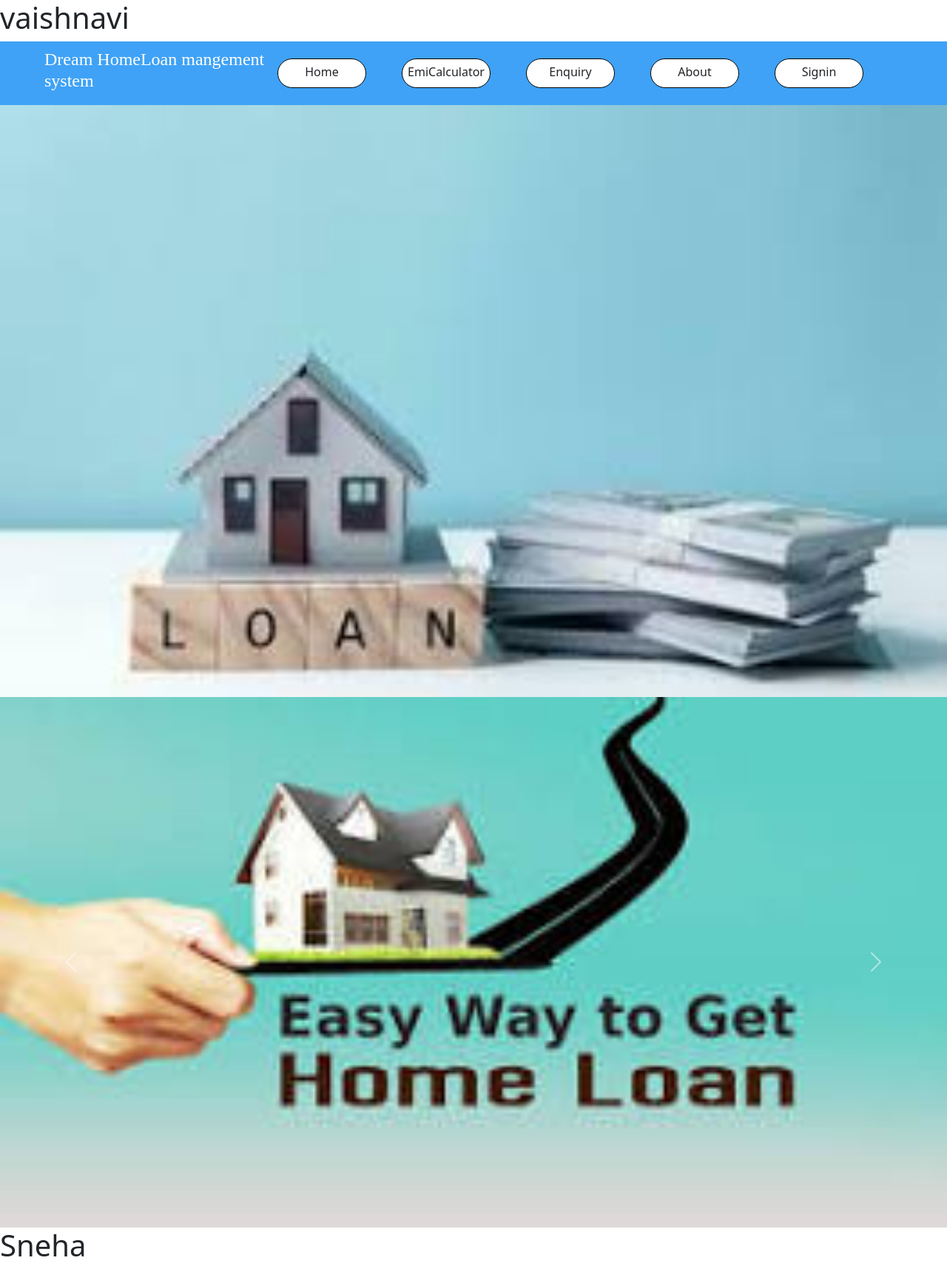
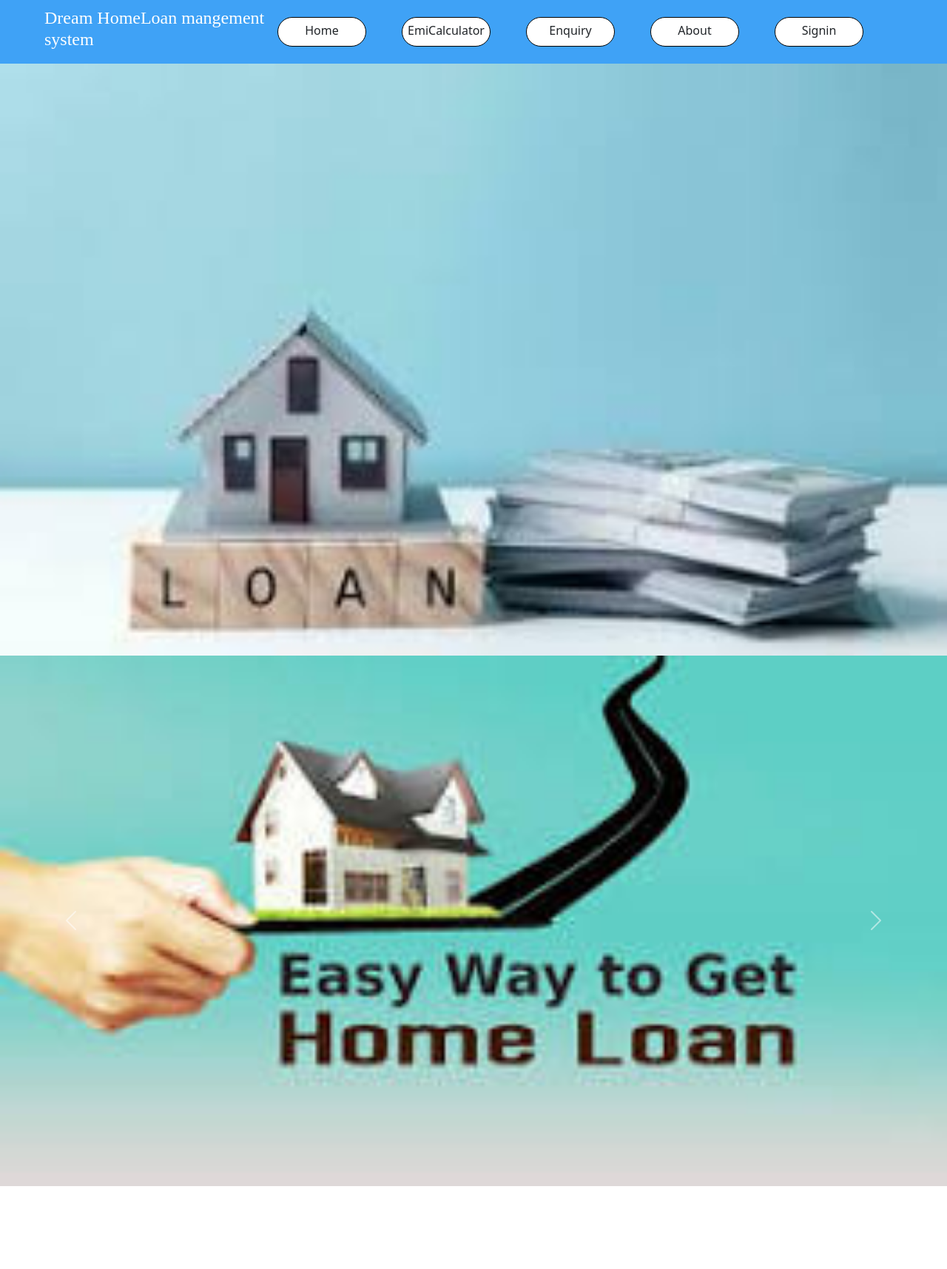
Before and after one commit to PrachiAdhau/HomeLoanFrontEnd, a React (Create React App) app: page / in a window 1280 px wide. Shown: the whole page at 74% size. After the commit the page ends 1603 px from the top, so only its background shows below. Built offline with nearby package versions, Linux system fonts and the light colour scheme.

Commit message:
heading remove by prachi from file app.js

```diff
--- a/src/App.js
+++ b/src/App.js
@@ -8,7 +8,7 @@ function App() {
   return (
     <div className="App">
 
-      <h1>vaishnavi</h1>
+
 
       <BrowserRouter>
       <Routes>
@@ -16,7 +16,7 @@ function App() {
         <Route  path='*' element={<Home/>}></Route>
       </Routes>
       </BrowserRouter>
-     <h1>Sneha</h1>
+
     </div>
 
   );
```
